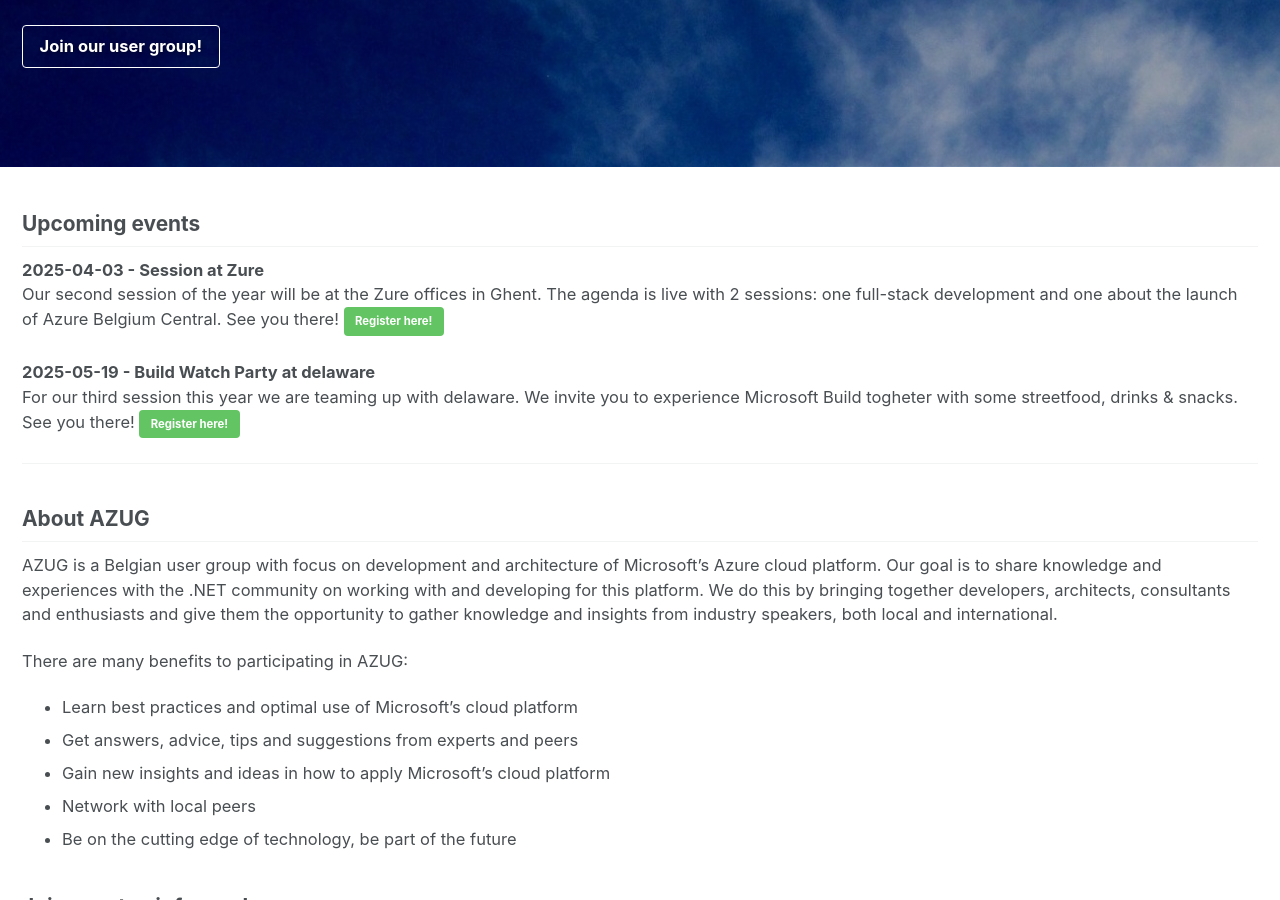
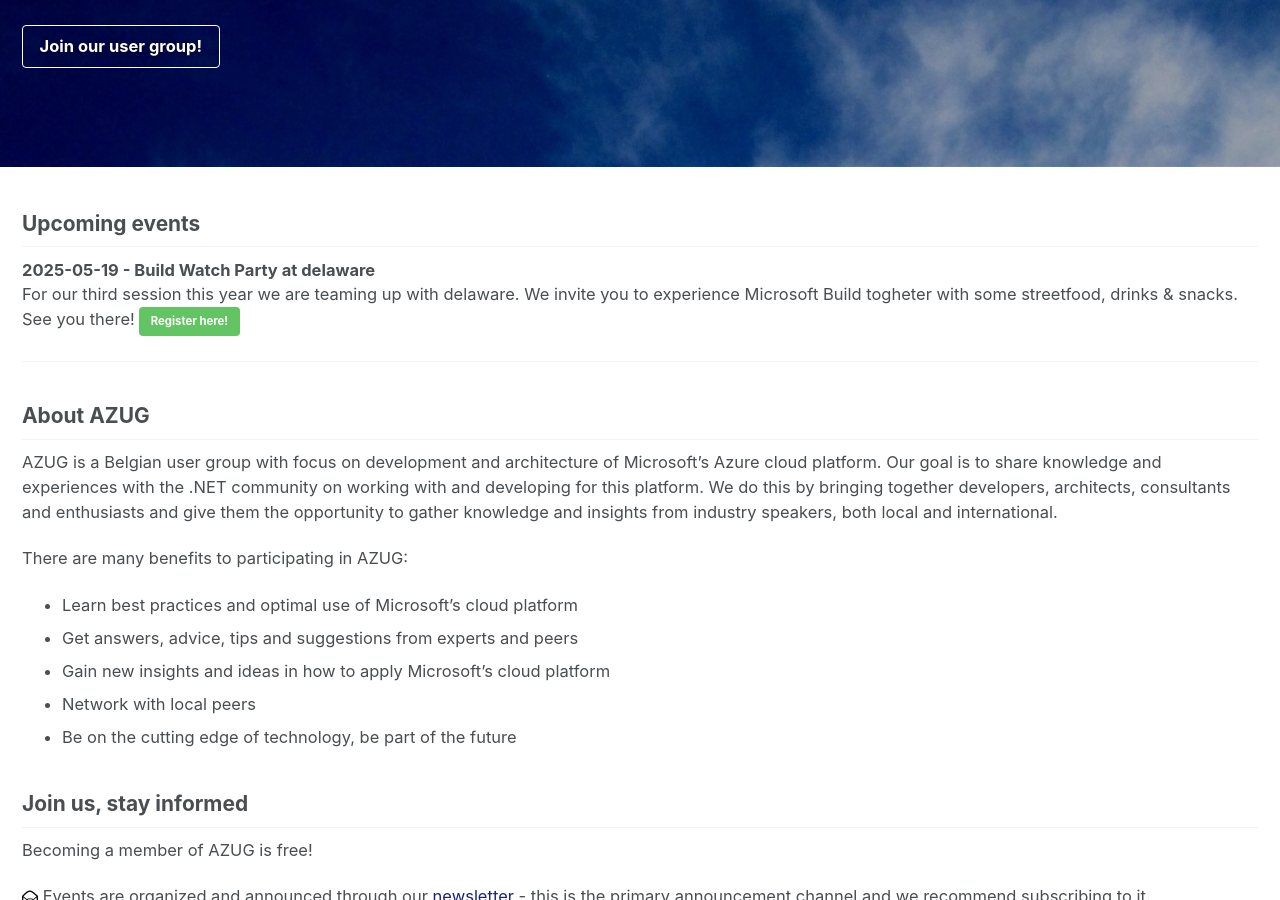
Before and after one commit to AzugBe/azugbe.github.io, a Jekyll site: the page built from index.md, in a window 1280 px wide and 900 px high, scrolled down 392 px. Built offline with Jekyll 4.4.1, drawn with Linux system fonts in a browser that asks for light colours; our own code applies the rules of GitHub Pages for plain Markdown files; comment, search, counter and statistics services are not loaded.

Commit message:
april is over - also update sponsors

```diff
--- a/_includes/partners.html
+++ b/_includes/partners.html
@@ -147,27 +147,26 @@
 <a href="https://www.devoteam.be/"><img src="/assets/media/sponsors/logo-devoteam.png" class="sponsor-platinum" vspace="20" /></a><br/>
 
 <a href="https://www.dexmach.com/"><img src="/assets/media/sponsors/dexmach-logo.png" class="sponsor-platinum" vspace="20" /></a>&nbsp;
+<a href="https://www.inetum.com/"><img src="/assets/media/sponsors/logo-inetum.png" class="sponsor-platinum" vspace="20" /></a><br/>
+
+<a href="https://www.kenze.be/"><img src="/assets/media/sponsors/logo-kenze.png" class="sponsor-platinum" vspace="20" /></a>&nbsp;
 <a href="https://www.microsoft.be/"><img src="/assets/media/sponsors/logo-microsoft.jpg" class="sponsor-platinum" vspace="20" /></a><br/>
 
-<a href="https://www.realdolmen.com/"><img src="/assets/media/sponsors/logo-realdolmen.jpg" class="sponsor-platinum" vspace="20" /></a>&nbsp;
-<a href="https://www.proximus.be/"><img src="/assets/media/sponsors/logo-proximus.png" class="sponsor-platinum" vspace="20" /></a><br/>
+<a href="https://www.proximus.be/"><img src="/assets/media/sponsors/logo-proximus.png" class="sponsor-platinum" vspace="20" /></a>&nbsp;
+<a href="https://www.soprasteria.be"><img src="/assets/media/sponsors/logo-soprasteria.png" class="sponsor-platinum" vspace="20" /></a><br/>
 
-<a href="https://www.soprasteria.be"><img src="/assets/media/sponsors/logo-soprasteria.png" class="sponsor-platinum" vspace="20" /></a>&nbsp;
-<a href="https://www.zure.com/"><img src="/assets/media/sponsors/logo-zure.png" class="sponsor-platinum" vspace="20" /></a>
+<a href="https://www.zure.com/"><img src="/assets/media/sponsors/logo-zure.png" class="sponsor-platinum" vspace="20" /></a>&nbsp;
 
 <h2>Gold partners</h2>
 <!-- note: 3 columns -->
-
 <a href="https://acagroup.be/"><img src="/assets/media/sponsors/logo-acagroup.png" class="sponsor-gold" vspace="20" /></a>&nbsp;
-<a href="https://integration.team/"><img src="/assets/media/sponsors/logo-integrationteam.png" class="sponsor-gold" vspace="20" /></a><br/>
-
 <a href="https://noest.be/"><img src="/assets/media/sponsors/logo-noest.png" class="sponsor-gold" vspace="20" /></a>
 
 {% endif %}
 
 <h2>Silver partners</h2>
 <!-- note: 4 columns -->
-
-<a href="https://www.dataroots.io/"><img src="/assets/media/sponsors/logo-dataroots.png" class="sponsor-silver" vspace="20" /></a>&nbsp;
+<a href="https://www.allphi.eu/"><img src="/assets/media/sponsors/logo-allphi.png" class="sponsor-silver" vspace="20"/></a>&nbsp;
+<a href="https://integration.team/"><img src="/assets/media/sponsors/logo-integrationteam.png" class="sponsor-silver" vspace="20" /></a>&nbsp;
 <a href="https://www.jetbrains.com/"><img src="/assets/media/sponsors/logo-jetbrains.jpg" class="sponsor-silver" vspace="20" /></a>&nbsp;
 <a href="https://www.u2u.be/"><img src="/assets/media/sponsors/logo-u2u.png" class="sponsor-silver" vspace="20" /></a>
--- a/index.md
+++ b/index.md
@@ -13,9 +13,6 @@ excerpt: "The Belgium Azure User Group focuses on knowledge sharing and networki
 ---
 
 ## Upcoming events
-
-**2025-04-03 - Session at Zure**<br>
-Our second session of the year will be at the Zure offices in Ghent. The agenda is live with 2 sessions: one full-stack development and one about the launch of Azure Belgium Central. See you there! [Register here!](https://www.azug.be/events/2025/04/03/azug2025-02){: .btn .btn--success}
 
 **2025-05-19 - Build Watch Party at delaware**<br>
 For our third session this year we are teaming up with delaware.
```
Also changed, not shown: assets/media/sponsors/logo-allphi.png (added), assets/media/sponsors/logo-kenze.png (added).
